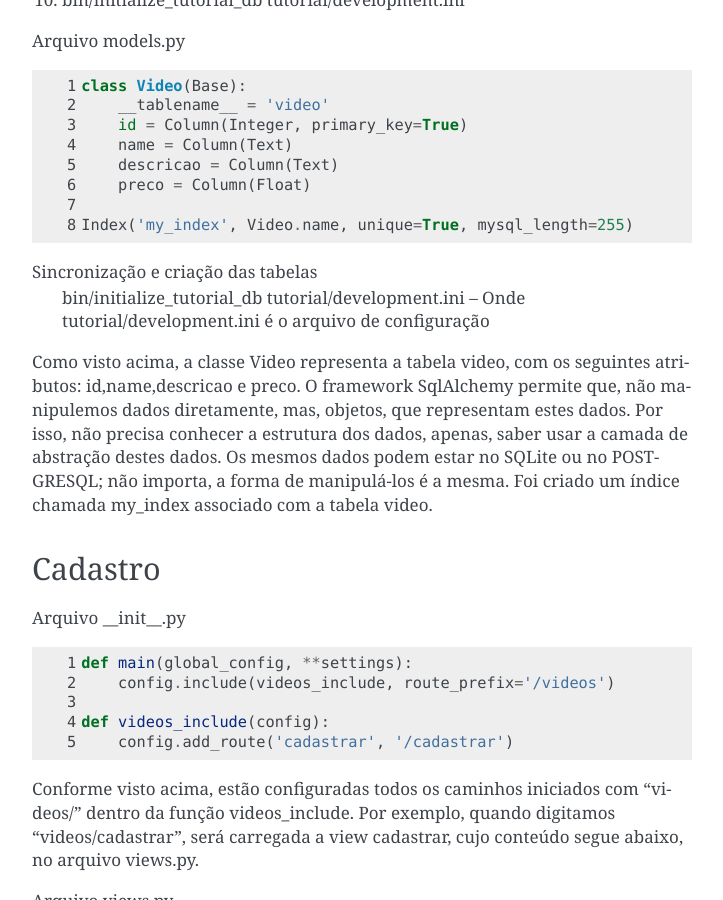
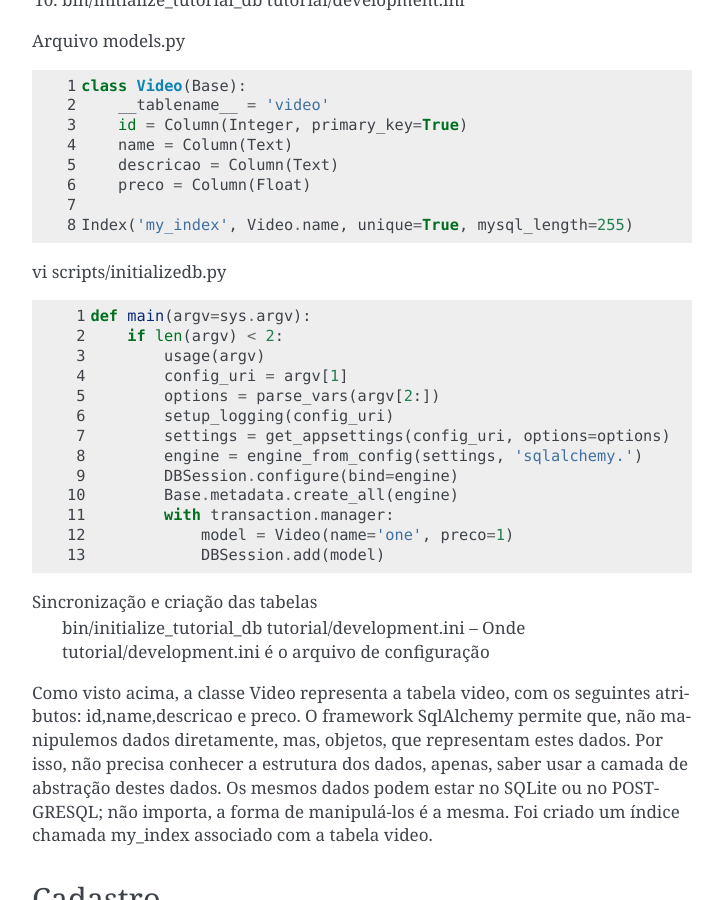
Before and after one commit to wagnerwar/piramid, a Sphinx documentation site: the page built from docs/index.rst, in a window 1280 px wide and 900 px high, scrolled down 927 px. Shown: the whole window, without its empty margins (388-1111 px from the left). Built offline with Sphinx 7.4.7, drawn with Linux system fonts in a browser that asks for light colours.

Commit message:
Comitando alterações

```diff
--- a/docs/index.rst
+++ b/docs/index.rst
@@ -76,6 +76,27 @@ Arquivo models.py
         preco = Column(Float)
 
     Index('my_index', Video.name, unique=True, mysql_length=255)
+
+
+vi scripts/initializedb.py
+
+.. code-block:: python
+    :linenos:
+
+    def main(argv=sys.argv):
+        if len(argv) < 2:
+            usage(argv)
+            config_uri = argv[1]
+            options = parse_vars(argv[2:])
+            setup_logging(config_uri)
+            settings = get_appsettings(config_uri, options=options)
+            engine = engine_from_config(settings, 'sqlalchemy.')
+            DBSession.configure(bind=engine)
+            Base.metadata.create_all(engine)
+            with transaction.manager:
+                model = Video(name='one', preco=1)
+                DBSession.add(model)
+
 
 Sincronização e criação das tabelas
     bin/initialize_tutorial_db tutorial/development.ini -- Onde tutorial/development.ini é o arquivo de configuração
```
